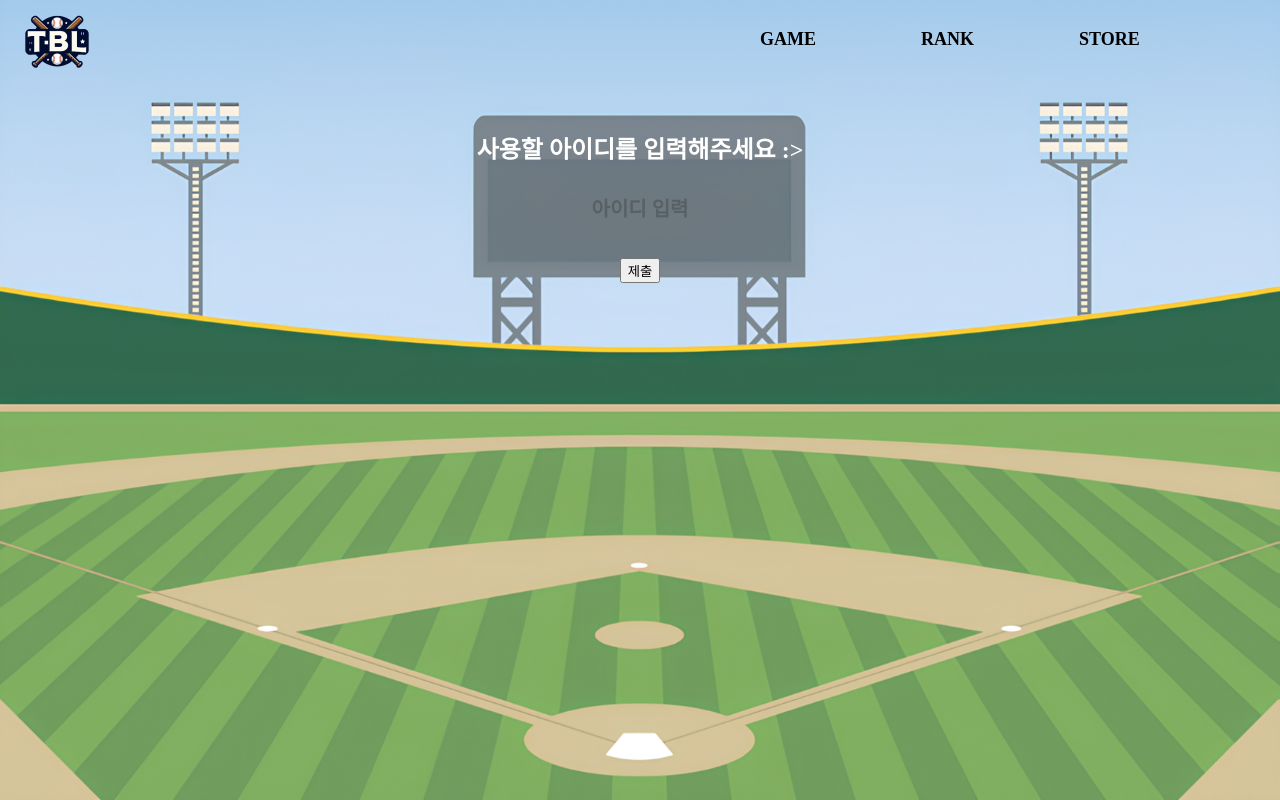
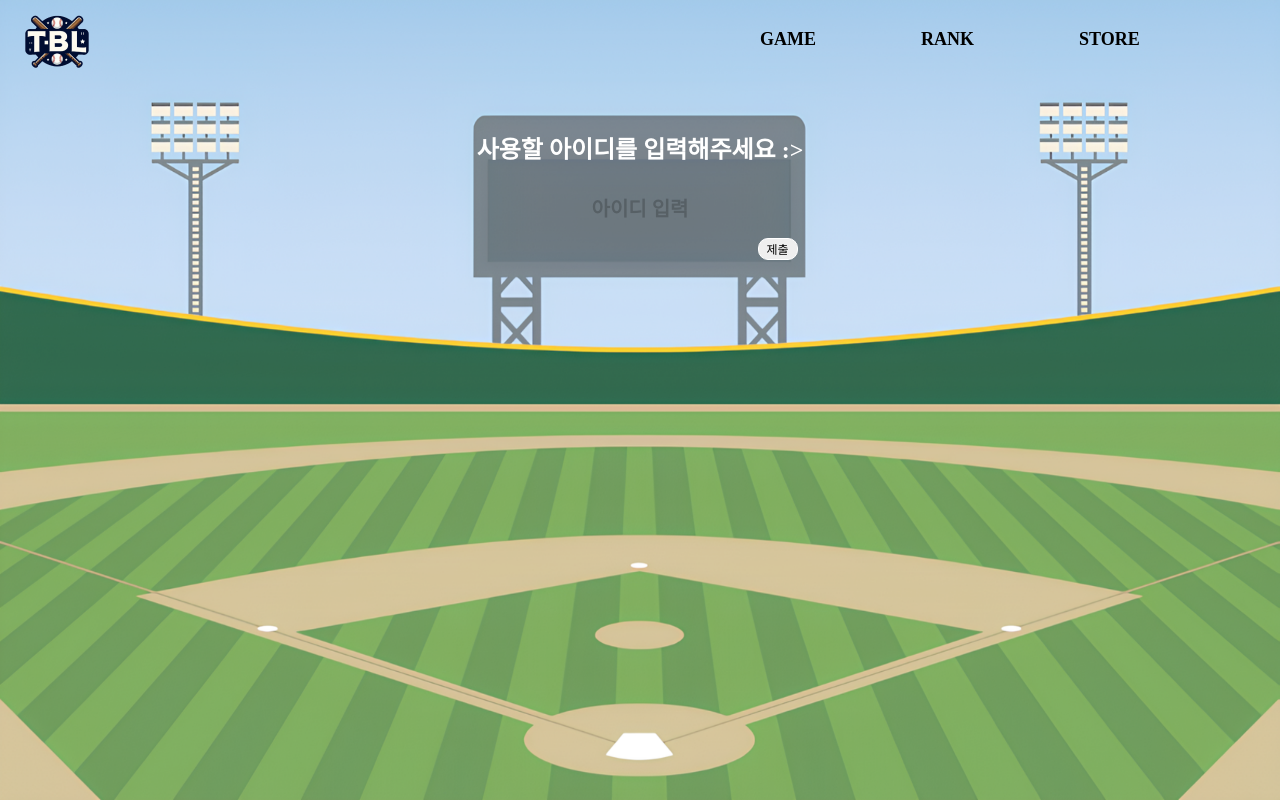
Before and after one commit to bhark065/TBalLom, a Django app: page /tballom/ in a window 1280 px wide. Run offline with Django 5.2, Linux system fonts and the light colour scheme; some web fonts are replaced.

Commit message:
Style: button style 추가

```diff
--- a/tballom/static/css/tballom_name.css
+++ b/tballom/static/css/tballom_name.css
@@ -32,6 +32,16 @@
     font-size: 20px;
     color: var(--main-color);
 }
+
 .name-container > input::placeholder {
     color: rgba(0, 0, 0, 0.2);
 }
+
+button {
+    width: 40px;
+    font-size: 12px;
+    border-radius: 10px;
+    border: 1px solid #FFF;
+    margin: -20px 0 0 275px;
+    font-family: var(--pretendard-font);
+}
```
